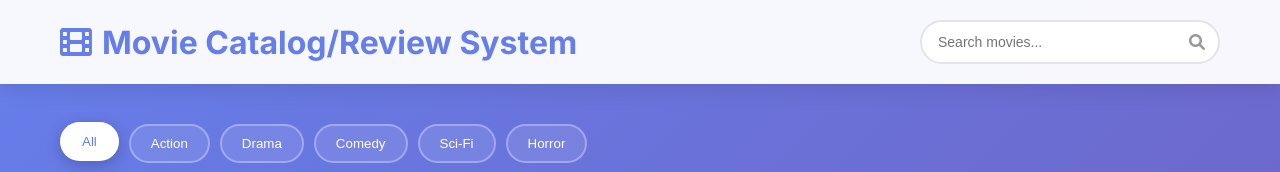
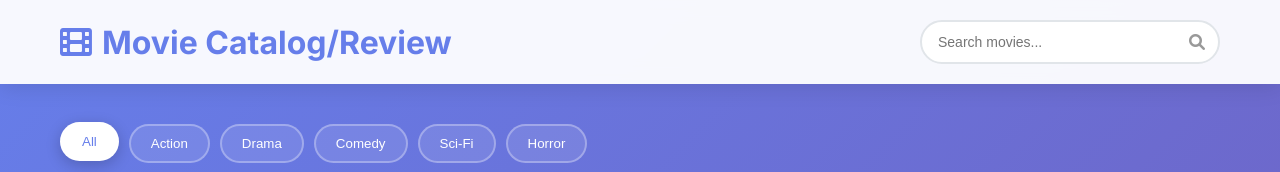
Before and after one commit to donaldiheonu/Movie-Catalog, a plain HTML site: page index.html in a window 1280 px wide. Shown: the top 172 px of the page. Drawn offline with Linux system fonts and the light colour scheme.

Commit message:
Update index.html

```diff
--- a/index.html
+++ b/index.html
@@ -14,7 +14,7 @@
         <div class="container">
             <h1 class="logo">
                 <i class="fas fa-film"></i>
-                Movie Catalog/Review System
+                Movie Catalog/Review
             </h1>
             <div class="search-container">
                 <input type="text" id="searchInput" placeholder="Search movies..." class="search-input">
```
